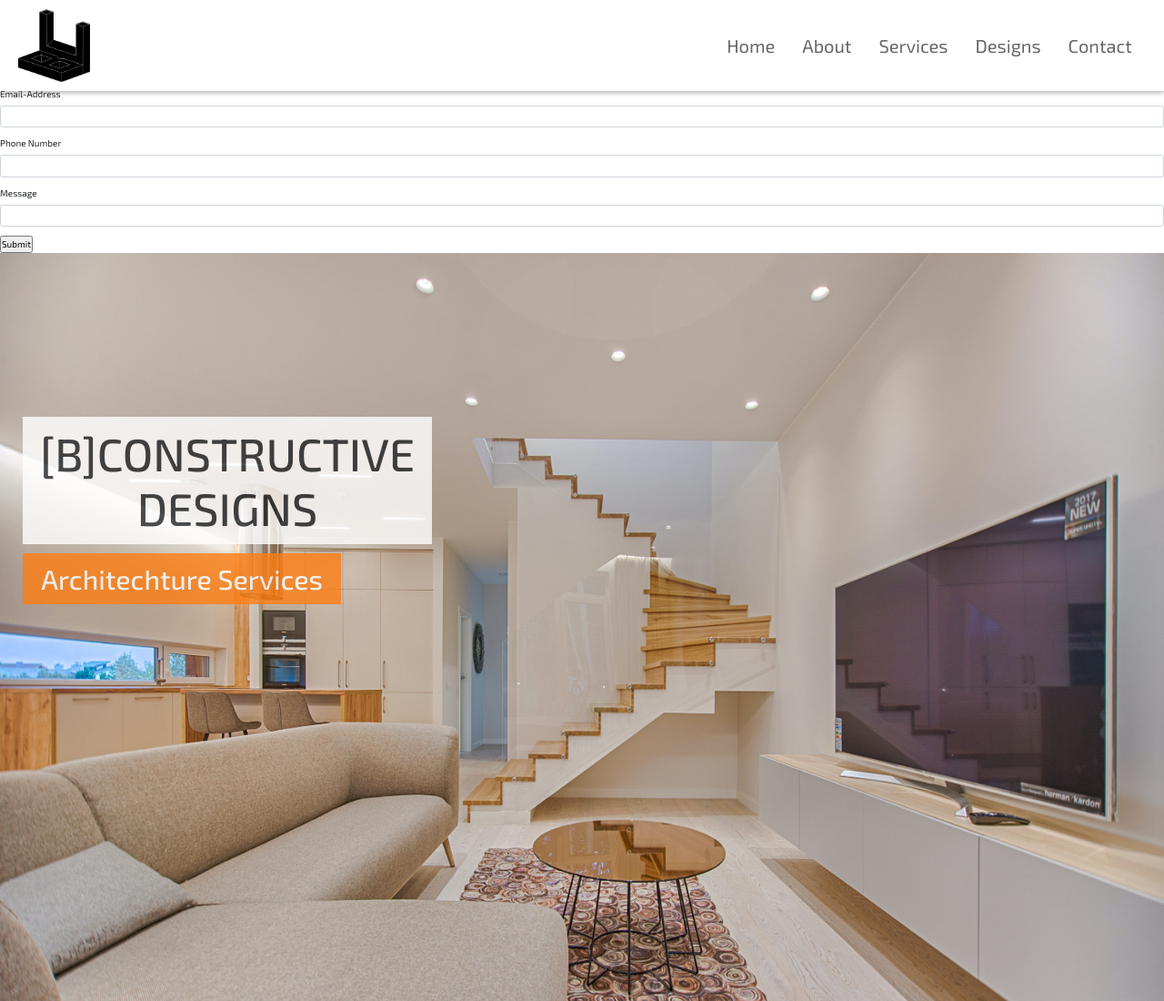
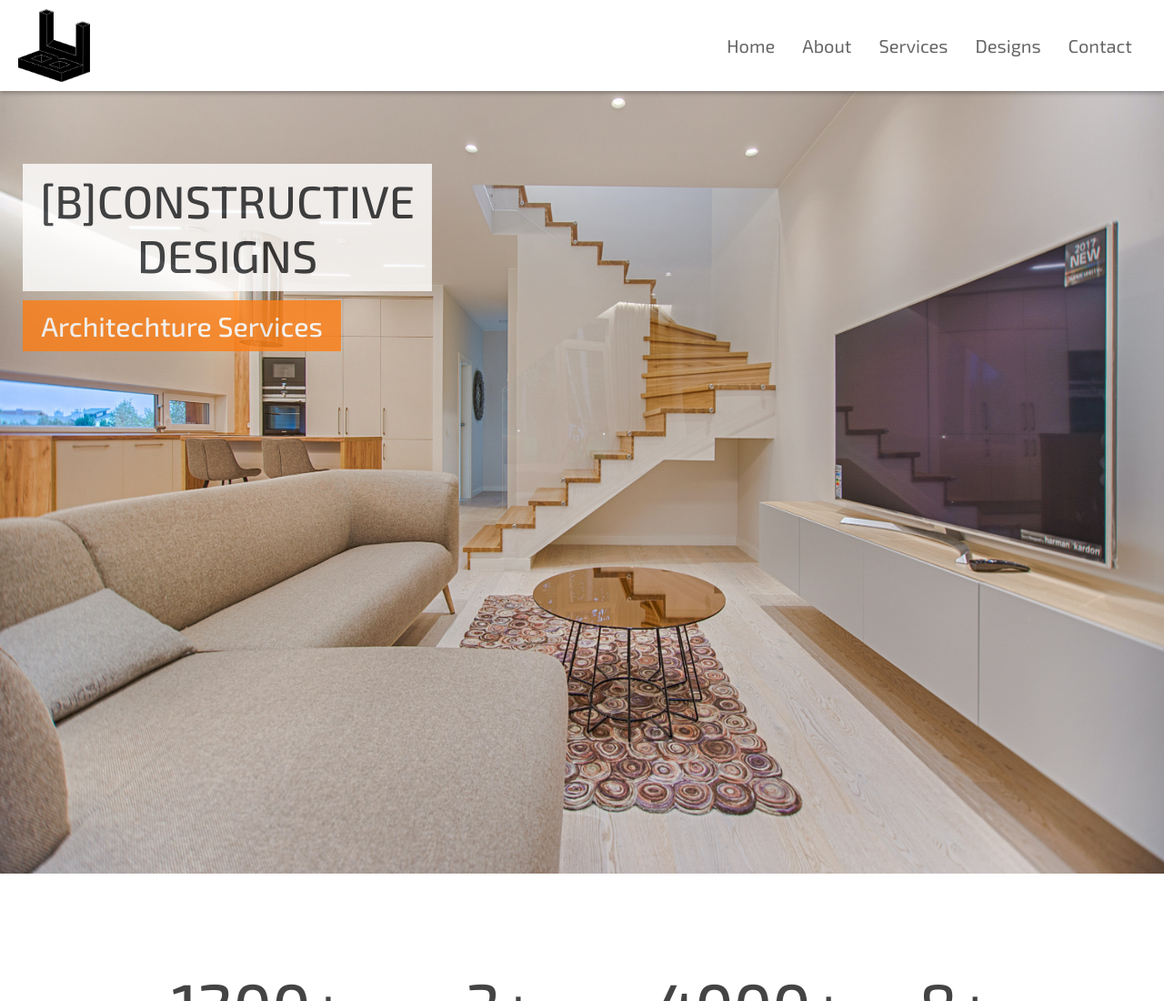
Before and after one commit to Garvit1008/Project-01, a plain HTML site: page index.html in a window 1280 px wide. Shown: the top 1100 px of the page at 91% size. Drawn offline with nearby package versions, Linux system fonts and the light colour scheme.

Commit message:
Update index.html

```diff
--- a/index.html
+++ b/index.html
@@ -88,31 +88,6 @@
   <link rel="stylesheet" href="https://maxcdn.bootstrapcdn.com/bootstrap/4.4.1/css/bootstrap.min.css">
     </head>
     <body>
-      <div class="sidebar-form">
-        <div class="call-action">
-          <span>ENQUIRY FORM</span>
-        </div>
-        <h3>CONTACT US</h3>
-        <form action="">
-          <div class="form-group">
-            <label for="">Full Name</label>
-            <input type="text"name="" id=""class="form-control" required>
-          </div>
-          <div class="form-group">
-            <label for="">Email-Address</label>
-            <input type="email"name="" id=""class="form-control" required>
-          </div>
-          <div class="form-group">
-            <label for="">Phone Number</label>
-            <input type="number"name="" id=""class="form-control" required>
-          </div>
-          <div class="form-group">
-            <label for="">Message</label>
-            <input type="textarea"name="" id=""class="form-control" required>
-          </div>
-          <input type="submit" value="Submit" id="submit-btn">
-        </form>
-      </div>
         <header class="header fixed-top" style="z-index: 999999999999999999999999999999999;position: fixed;">
             <a href="#" class="logo"><img src="logo.png" class = "" alt="" width="100%"></a>
             <nav>
```
